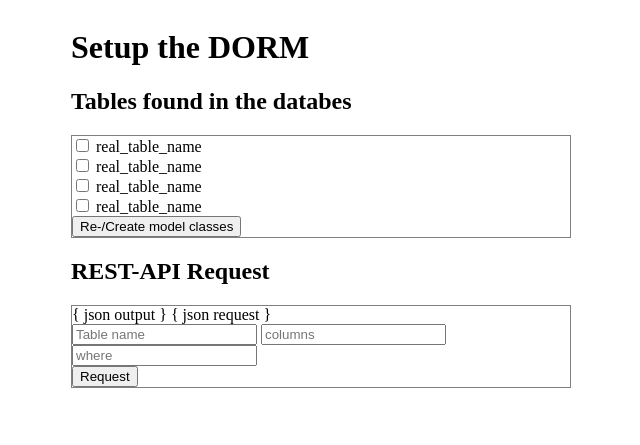
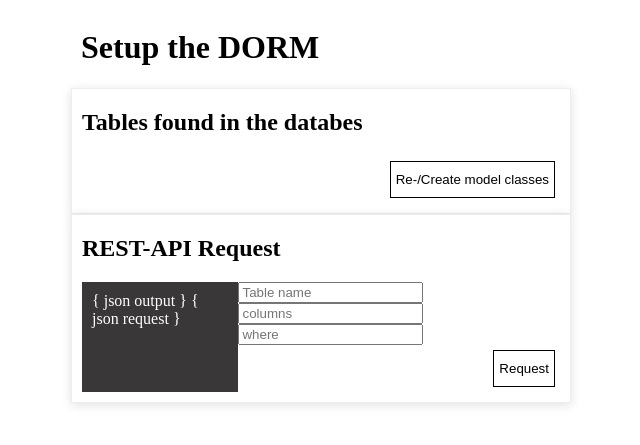
Before and after one commit to karolisdailidonis/DORM, a PHP site: page / in a window 1280 px wide. Shown: the top 445 px of the page, without its empty margins (319-959 px from the left). Run offline with PHP 8.4, Linux system fonts and the light colour scheme.

Commit message:
setup functionality#

```diff
--- a/src/DORM/Database/DBHandler.php
+++ b/src/DORM/Database/DBHandler.php
@@ -1,7 +1,9 @@
 <?php
+
 namespace DORM\Database;
 
-class DBHandler extends QueryBuilder {
+class DBHandler extends QueryBuilder
+{
 
     private $connection = null;
 
@@ -12,7 +14,8 @@ class DBHandler extends QueryBuilder {
 
     private $error;
 
-    function __construct(){
+    function __construct()
+    {
         $ini = parse_ini_file('config.ini');
 
         $this->db_name      = $ini['db_name'];
@@ -23,37 +26,41 @@ class DBHandler extends QueryBuilder {
         $this->connect();
     }
 
-    public function connect(): self{
+    public function connect(): self
+    {
         $this->connection = null;
         try {
             $this->connection = new \PDO(
                 "mysql:host=$this->db_host; dbname=$this->db_name",
                 $this->db_user,
-                $this->db_password);
+                $this->db_password
+            );
 
             $this->connection->exec("set names utf8");
-
-        } catch ( \PDOException  $exception ) {
+        } catch (\PDOException  $exception) {
             $this->error = "No connection to Database: " . $exception->getMessage();
         }
         return $this;
     }
 
-    public function getTables(){
+    public function getTables()
+    {
         $sql = 'SHOW TABLES';
 
         $query = $this->connection->query($sql);
-        return $query->fetchAll( \PDO::FETCH_COLUMN );
+        return $query->fetchAll(\PDO::FETCH_COLUMN);
     }
 
-    public function getColumns( $tableName ){
+    public function getColumns($tableName)
+    {
         $sql = "SELECT * FROM INFORMATION_SCHEMA.COLUMNS WHERE TABLE_NAME = '{$tableName}'";
 
         $query = $this->connection->query($sql);
         return $query->fetchAll();
     }
 
-    public function getTableReferences( $tableName ){
+    public function getTableReferences($tableName)
+    {
         $sql = "
             SELECT  table_name,
                     column_name,
@@ -67,13 +74,14 @@ class DBHandler extends QueryBuilder {
         return;
     }
 
-    public function execute( string $sqlQuery ){
+    public function getConnection(){
+        return $this->connection;
+    }
+
+    public function execute(string $sqlQuery)
+    {
 
         $query = $this->connection->query($sqlQuery);
         return $query->fetchAll();
     }
-
 }
-
-
-?>
--- a/src/DORM/Includes/Setup.php
+++ b/src/DORM/Includes/Setup.php
@@ -1,75 +1,73 @@
 <?php
+namespace DORM\Includes;
 
-namespace DORM\Includes;
+use DORM\Database\DBHandler;
 
 class Setup
 {
 
+    private $connection = null;
+
     function __construct()
     {
+        $this->connection = new DBHandler();
         $this->render();
     }
 
     public function render()
     {
         if (isset($_POST["generate-models"])) {
+            if (isset($_POST["selectedTables"])) {
                 echo 'generated new models: ';
-            // foreach ($variable as $key => $value) {
-                // ( new TableToModel() )->writeFile();
-            // }
+                echo '<br>';
+                foreach ($_POST['selectedTables'] as $value) {
+                    ( new TableToModel($value, $this->connection->getColumns($value)))->writeFile();
+                    echo $value;
+                    echo '<br>';
+                }
+            }
         }
 
         if (isset($_POST["restapi-request"])) {
             echo 'REST-API Requested: ';
         }
 
+        $webRoot = realpath(dirname(__FILE__));
+        $serverRoot = realpath($_SERVER['DOCUMENT_ROOT']);
+        $pathToWebRoot = "";
+        if ($webRoot === $serverRoot) {
+            $pathToWebRoot = "";
+        } else {
+            $pathToWebRoot = substr($webRoot, strlen($serverRoot) + 1);
+        }
+        $protocol = (!empty($_SERVER['HTTPS']) && $_SERVER['HTTPS'] !== '') ? 'https://' : 'http://';
+
 ?>
-        <style>
-            #dorm-setup {
-                display: flex;
-                justify-content: center;
-            }
-
-            #dorm-content {
-                max-width: 500px;
-            }
-
-            #dorm-setup form {
-                border: thin solid grey;
-            }
-        </style>
+        <link rel="stylesheet" href="<?php echo $protocol . $_SERVER['HTTP_HOST'] . '/' . $pathToWebRoot . '/assets/setup.css' ?>">
 
         <div id="dorm-setup">
             <div id="dorm-content">
                 <h1> Setup the DORM </h1>
+                <div class="box">
                     <h2> Tables found in the databes </h2>
                     <form id="model-generator" method="POST">
                         <div>
+                            <?php foreach ($this->connection->getTables() as $value) { ?>
                                 <div>
-                            <input type="checkbox" name="table" id="real_table_name" value="real_table_name">
-                            <label for="vehicle1">real_table_name</label>
+                                    <input type="checkbox" name="selectedTables[]" id="<?php echo $value ?>" value="<?php echo $value ?>">
+                                    <label for="<?php echo $value ?>"><?php echo $value ?></label>
                                 </div>
-                        <div>
-                            <input type="checkbox" name="table" id="real_table_name" value="real_table_name">
-                            <label for="vehicle1">real_table_name</label>
+                            <?php } ?>
                         </div>
-                        <div>
-                            <input type="checkbox" name="table" id="real_table_name" value="real_table_name">
-                            <label for="vehicle1">real_table_name</label>
-                        </div>
-                        <div>
-                            <input type="checkbox" name="table" id="real_table_name" value="real_table_name">
-                            <label for="vehicle1">real_table_name</label>
-                        </div>
-                    </div>
-                    <div>
+                        <div class="btn-container">
                             <input class="btn" type="submit" name="generate-models" value="Re-/Create model classes">
                         </div>
                     </form>
-
+                </div>
+                <div class="box">
                     <h2>REST-API Request</h2>
                     <form id="rest-request" method="POST">
-                    <div>
+                        <div class="code">
                             {
                             json output
                             }
@@ -83,7 +81,7 @@ class Setup
                                 <input type="text" placeholder="columns">
                                 <input type="text" placeholder="where">
                             </div>
-                        <div>
+                            <div class="btn-container">
                                 <input class="btn" type="submit" name="restapi-request" value="Request">
                             </div>
                         </div>
--- /dev/null
+++ b/src/DORM/Includes/assets/setup.css
@@ -0,0 +1,55 @@
+#dorm-setup {
+    display: flex;
+    justify-content: center;
+}
+
+#dorm-setup h1,
+#dorm-setup h2 {
+    margin-left: 10px;
+}
+
+#dorm-content {
+    max-width: 500px;
+}
+
+#dorm-setup form {
+    /* border: thin solid grey; */
+    margin: 10px;
+}
+
+#rest-request {
+    display: flex;
+    flex-flow: row;
+}
+
+#rest-request .code {
+    background-color: #393737;
+    color: #fff;
+    padding: 10px;
+    width: 50%;
+}
+.box {
+    border: thin solid #d3d3d366;
+    -webkit-box-shadow: 0 2px 10px 0 rgba(0, 0, 0, .12);
+    box-shadow: 0 2px 10px 0 rgba(0, 0, 0, .12);
+    background-color: #fff;
+}
+
+#dorm-setup .btn-container {
+    display: flex;
+    justify-content: flex-end;
+}
+
+#dorm-setup .btn {
+    padding: 10px 5px;
+    background-color: #fff;
+    color: #000;
+    border: thin solid;
+    margin: 5px;
+    cursor: pointer;
+}
+
+#dorm-setup .btn:hover {
+    background-color: rgb(26, 60, 140);
+    color: #fff;
+}
--- a/src/index.php
+++ b/src/index.php
@@ -11,18 +11,6 @@ include 'DORM/autoload.php';
 new Setup();
 
 $conn = new DBHandler();
-
-$b = new TestTable();
-
-
-// echo '<h1>All DB Tables: </h1>';
-// function toCamelCase( $string ){
-//     $string = str_replace( '_', ' ', $string );
-//     $string = ucwords( $string );
-//     $string = str_replace( ' ', '', $string );
-//     return $string;
-// }
-
 
 // $columnsPerson = array( 'name', 'surname' );
 
```
Also changed, not shown: README.md, src/DORM/Includes/assets/setup.js (added). Lines whose indentation alone changed are shown as unchanged.
